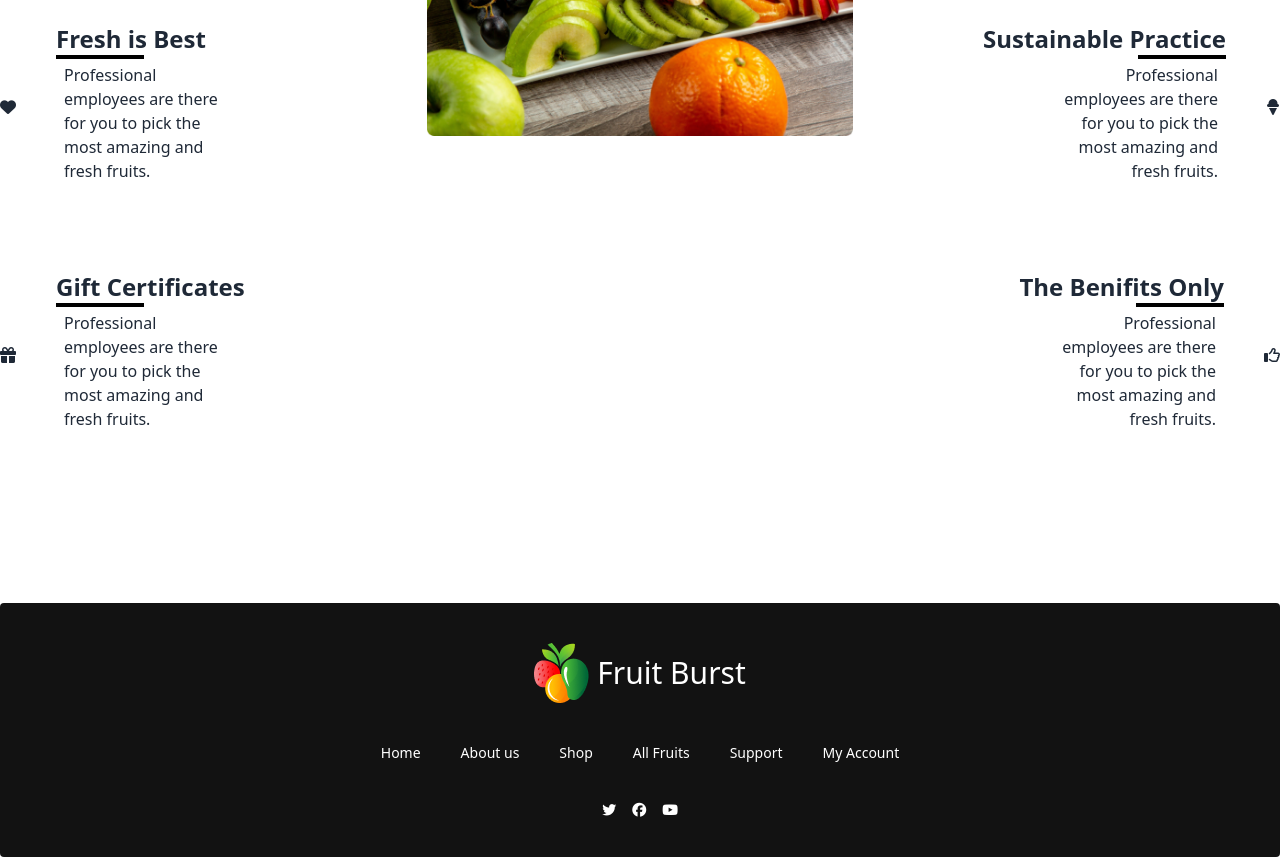
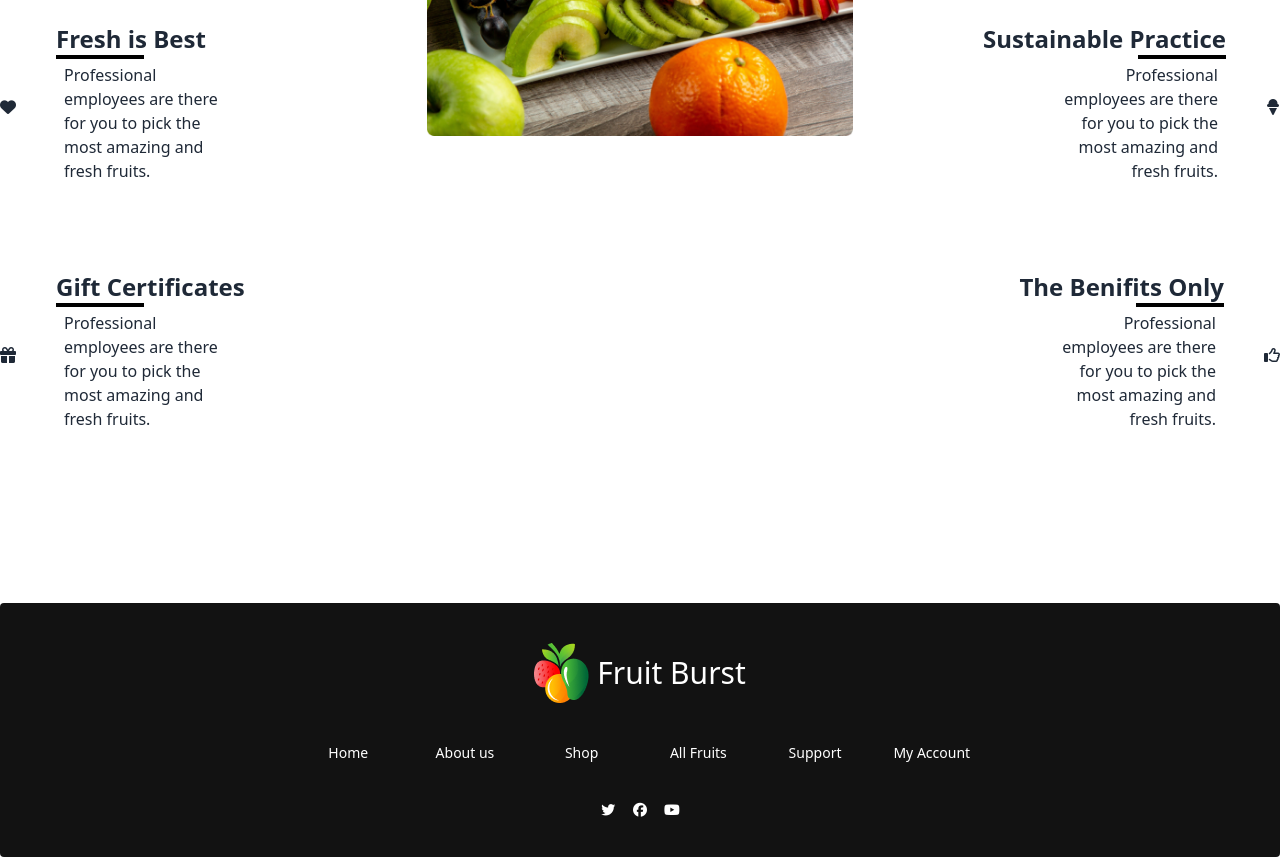
Before and after one commit to Shahariyar123/assignment-3, a plain HTML site: page index.html in a window 1280 px wide. Shown: the part 3341-4198 px from the top of the page. Drawn offline with nearby package versions, Linux system fonts and the light colour scheme.

Commit message:
assigment three

```diff
--- a/index.html
+++ b/index.html
@@ -589,7 +589,7 @@
         <img src="./images/logo.png" alt="">
         <p class="text-xl lg:text-3xl">Fruit Burst</p>
       </div>
-      <div class="flex flex-wrap gap-10">
+      <div class="grid grid-cols-3 lg:grid-cols-6 gap-10">
         <a class="">Home</a>
         <a class="">About us</a>
         <a class="">Shop</a>
@@ -598,7 +598,7 @@
         <a class="">My Account</a>
       </div>
       <div>
-        <div class="grid grid-flow-col gap-4">
+        <div class="grid grid-cols-3 gap-4">
           <i class="fa-brands fa-twitter"></i>
           <i class="fa-brands fa-facebook"></i>
           <i class="fa-brands fa-youtube"></i>
```
